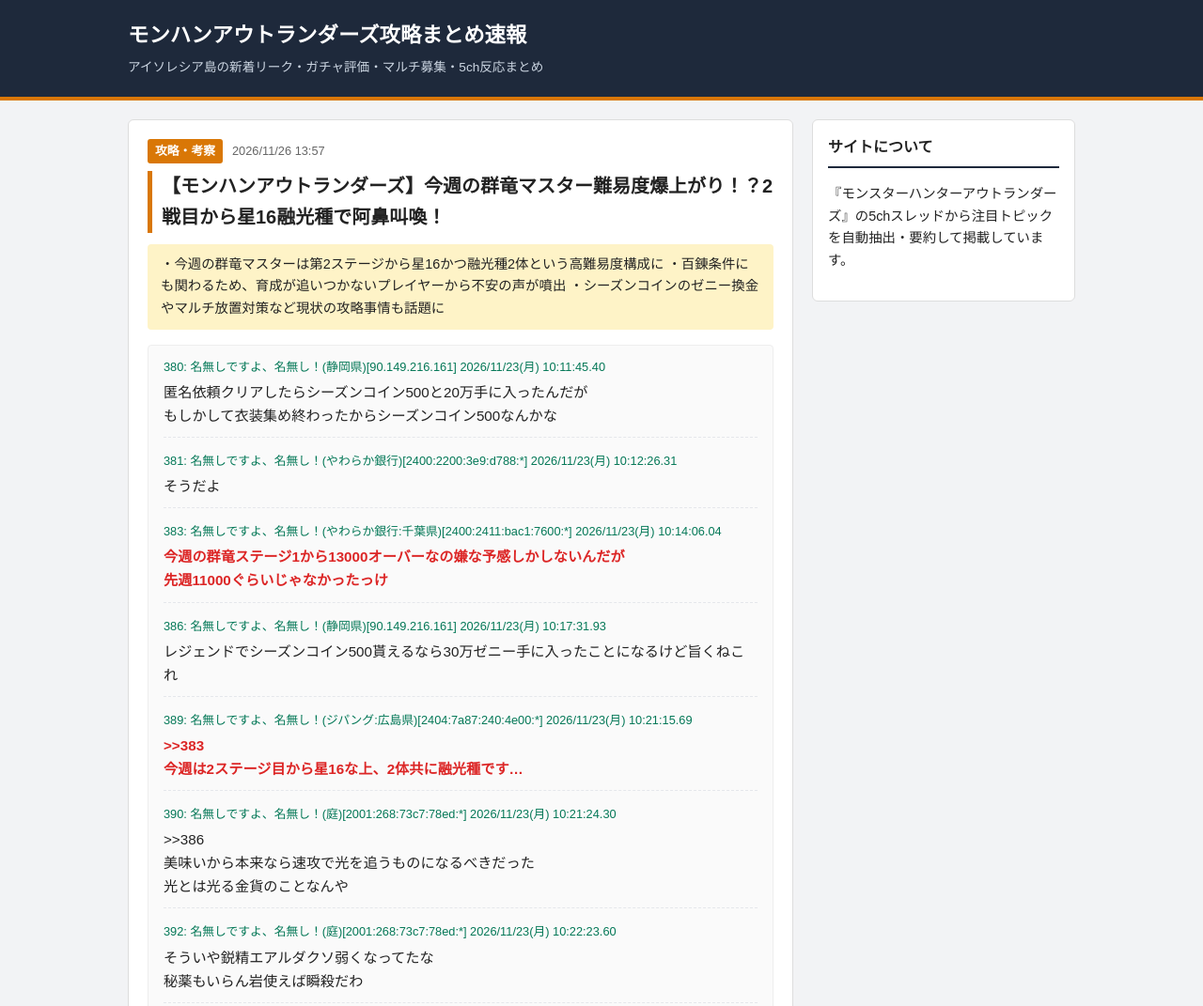
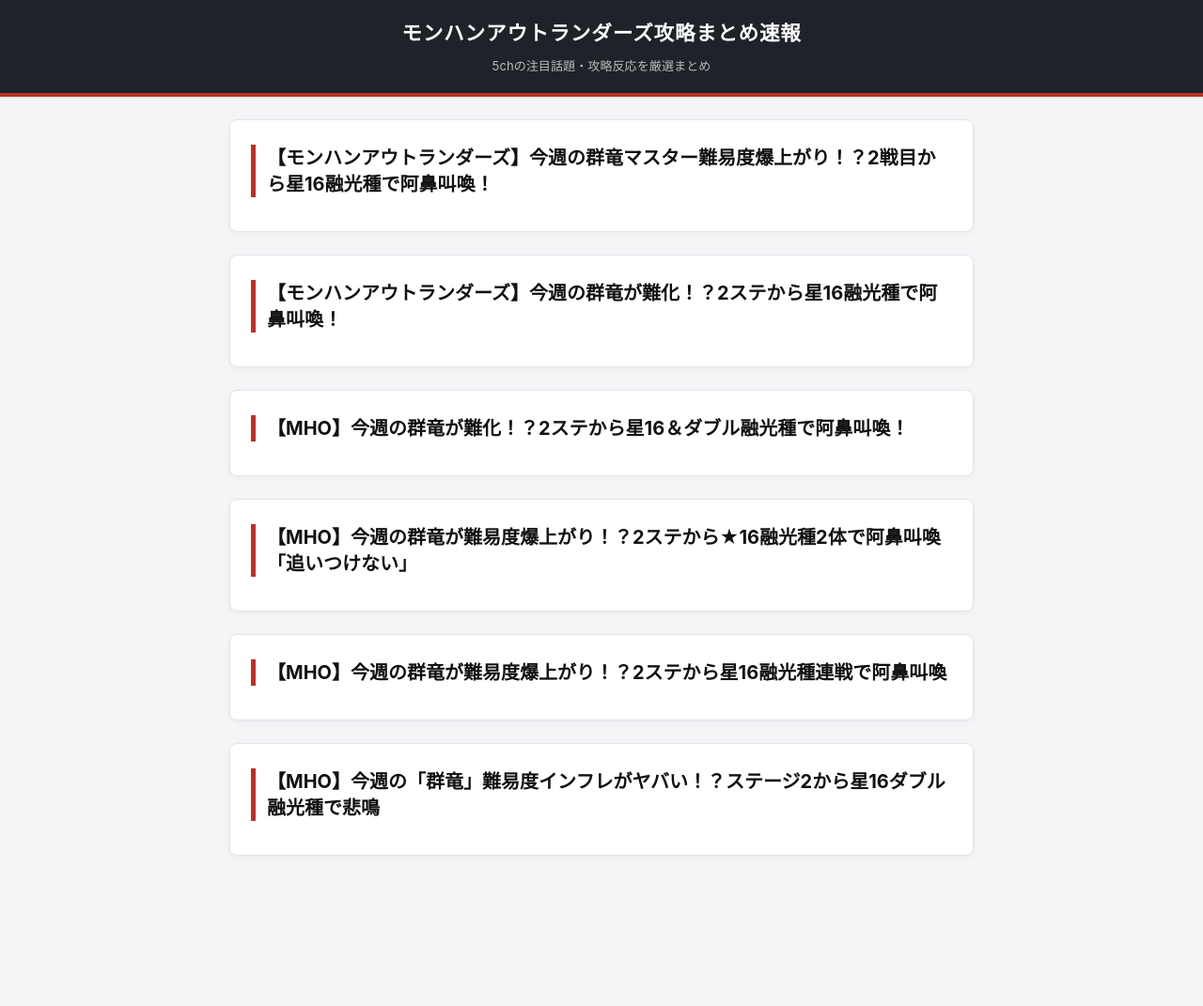
Before and after one commit to osawa0729-hub/mho-matome, a plain HTML site: page docs/index.html in a window 1280 px wide. Shown: the top 1071 px of the page at 94% size. After the commit the page ends 1007 px from the top, so only its background shows below. Drawn offline with Linux system fonts and the light colour scheme; files that its build step writes are made by us from their sources.

Commit message:
Update index.html

```diff
--- a/docs/index.html
+++ b/docs/index.html
@@ -1,67 +1,161 @@
 <!DOCTYPE html>
 <html lang="ja">
 <head>
-  <meta charset="UTF-8">
-  <meta name="viewport" content="width=device-width, initial-scale=1.0">
-  <title>モンハンアウトランダーズ攻略まとめ速報｜5chまとめ</title>
-  <link rel="stylesheet" href="style.css">
+  <meta charset="UTF-8" />
+  <meta name="viewport" content="width=device-width, initial-scale=1.0" />
+  <title>モンハンアウトランダーズ攻略まとめ速報</title>
+  <style>
+    :root {
+      --bg: #f4f5f7;
+      --card: #ffffff;
+      --accent: #b83227;
+      --text: #222222;
+      --sub: #666666;
+      --border: #e2e4e8;
+      --res-header: #2b5b3c;
+    }
+    * { box-sizing: border-box; }
+    body {
+      margin: 0;
+      font-family: -apple-system, BlinkMacSystemFont, "Hiragino Kaku Gothic ProN", "Yu Gothic", sans-serif;
+      background: var(--bg);
+      color: var(--text);
+      line-height: 1.65;
+    }
+    header {
+      background: #1e2229;
+      color: #fff;
+      padding: 18px 16px;
+      border-bottom: 4px solid var(--accent);
+      text-align: center;
+    }
+    header h1 {
+      margin: 0;
+      font-size: 1.35rem;
+      letter-spacing: 0.04em;
+    }
+    header p {
+      margin: 6px 0 0;
+      font-size: 0.82rem;
+      color: #bbb;
+    }
+    main {
+      max-width: 820px;
+      margin: 24px auto;
+      padding: 0 14px 48px;
+    }
+    article.post {
+      background: var(--card);
+      border: 1px solid var(--border);
+      border-radius: 8px;
+      padding: 20px 22px;
+      margin-bottom: 24px;
+      box-shadow: 0 2px 6px rgba(0,0,0,0.04);
+    }
+    .post-meta {
+      font-size: 0.8rem;
+      color: var(--sub);
+      margin-bottom: 6px;
+    }
+    .post-title {
+      margin: 0 0 16px;
+      font-size: 1.25rem;
+      line-height: 1.4;
+      color: #111;
+      border-left: 5px solid var(--accent);
+      padding-left: 12px;
+    }
+    .comments {
+      display: flex;
+      flex-direction: column;
+      gap: 14px;
+    }
+    .res-item {
+      padding-bottom: 12px;
+      border-bottom: 1px dashed var(--border);
+    }
+    .res-item:last-child {
+      border-bottom: none;
+      padding-bottom: 0;
+    }
+    .res-header {
+      font-size: 0.85rem;
+      font-weight: 700;
+      color: var(--res-header);
+      margin-bottom: 4px;
+    }
+    .res-body {
+      font-size: 0.96rem;
+      white-space: pre-wrap;
+      word-break: break-word;
+      padding-left: 8px;
+    }
+    .empty {
+      text-align: center;
+      color: var(--sub);
+      padding: 40px 0;
+    }
+  </style>
 </head>
 <body>
-  <header class="site-header">
-    <div class="container">
-      <h1><a href="./">モンハンアウトランダーズ攻略まとめ速報</a></h1>
-      <p>アイソレシア島の新着リーク・ガチャ評価・マルチ募集・5ch反応まとめ</p>
-    </div>
+  <header>
+    <h1>モンハンアウトランダーズ攻略まとめ速報</h1>
+    <p>5chの注目話題・攻略反応を厳選まとめ</p>
   </header>
 
-  <main class="container layout">
-    <section id="articles" class="main-col">
-      <p>記事を読み込み中...</p>
-    </section>
-
-    <aside class="side-col">
-      <div class="widget">
-        <h3>サイトについて</h3>
-        <p>『モンスターハンターアウトランダーズ』の5chスレッドから注目トピックを自動抽出・要約して掲載しています。</p>
-      </div>
-    </aside>
+  <main id="app">
+    <div class="empty">記事を読み込み中...</div>
   </main>
 
   <script>
-    async function loadPosts() {
-      const container = document.getElementById("articles");
+    function escapeHtml(str) {
+      return String(str)
+        .replace(/&/g, "&amp;")
+        .replace(/</g, "&lt;")
+        .replace(/>/g, "&gt;")
+        .replace(/"/g, "&quot;")
+        .replace(/'/g, "&#039;");
+    }
+
+    async function renderPosts() {
+      const app = document.getElementById("app");
       try {
-        const res = await fetch("posts.json?t=" + Date.now());
+        const res = await fetch("./posts.json?t=" + Date.now());
+        if (!res.ok) throw new Error("Failed to load posts.json");
         const posts = await res.json();
-        if (!posts.length) {
-          container.innerHTML = "<p>まだ記事がありません。</p>";
+
+        if (!Array.isArray(posts) || posts.length === 0) {
+          app.innerHTML = '<div class="empty">まだ記事がありません。</div>';
           return;
         }
-        container.innerHTML = posts.map(post => `
-          <article class="post-card" id="post-${post.id}">
-            <div class="post-meta">
-              <span class="cat">${post.category}</span>
-              <time>${post.published_at}</time>
-            </div>
-            <h2 class="post-title">${post.title}</h2>
-            <div class="post-summary">${post.summary}</div>
-            <div class="thread-box">
-              ${post.picked_comments.map(c => `
-                <div class="res-item">
-                  <div class="res-head">${c.number}: ${c.header}</div>
-                  <div class="res-body" style="color:${c.color || '#222'};font-weight:${c.is_bold ? 'bold' : 'normal'}">
-                    ${c.body.replace(/\n/g, "<br>")}
-                  </div>
-                </div>
-              `).join("")}
-            </div>
-          </article>
-        `).join("");
+
+        app.innerHTML = posts.map(post => {
+          const commentsHtml = (post.comments || []).map(c => {
+            if (typeof c === "string") {
+              return `<div class="res-item"><div class="res-body">${escapeHtml(c)}</div></div>`;
+            }
+            return `
+              <div class="res-item">
+                <div class="res-header">${escapeHtml(c.header || "")}</div>
+                <div class="res-body">${escapeHtml(c.body || "")}</div>
+              </div>
+            `;
+          }).join("");
+
+          return `
+            <article class="post">
+              <div class="post-meta">${escapeHtml(post.date || "")}</div>
+              <h2 class="post-title">${escapeHtml(post.title || "無題")}</h2>
+              <div class="comments">${commentsHtml}</div>
+            </article>
+          `;
+        }).join("");
       } catch (e) {
-        container.innerHTML = "<p>記事データの読み込みに失敗しました。</p>";
+        app.innerHTML = '<div class="empty">記事の読み込みに失敗しました。</div>';
       }
     }
-    loadPosts();
+
+    renderPosts();
   </script>
 </body>
 </html>
```
